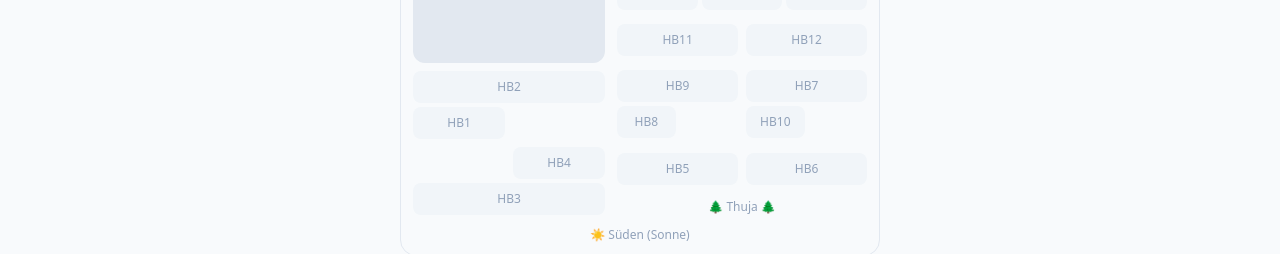
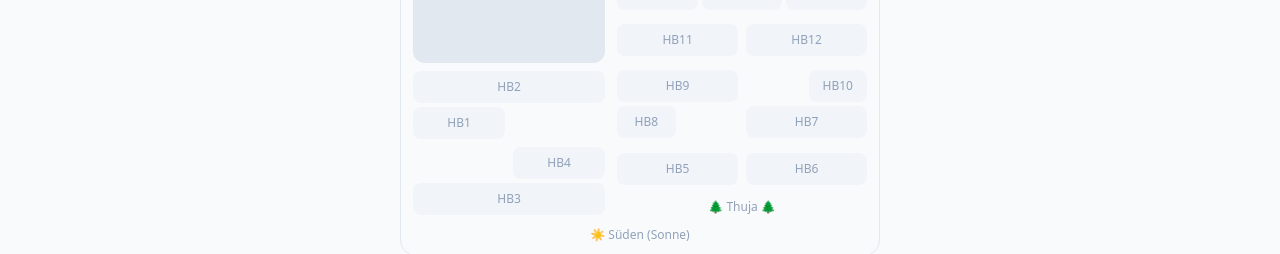
Before and after one commit to HundeSohnJr/dacha-app, a React (Vite) app: page /beete in a window 1280 px wide. Shown: the part 283-537 px from the top of the page. Built offline with nearby package versions, Linux system fonts and the light colour scheme; no server answers; the database is empty; sample sign-in values are in the browser's storage.

Commit message:
fix: HB10 small top-right, HB7 wide bottom (shape swap, positions kept)

```diff
--- a/src/pages/Beete.jsx
+++ b/src/pages/Beete.jsx
@@ -79,13 +79,13 @@ export default function Beete() {
                   <div />
                 </div>
               </div>
-              {/* Right: HB7 wide on top, HB10 below-left */}
+              {/* Right: HB10 small top-right, HB7 wide bottom */}
               <div>
-                <Card name="HB7" />
-                <div className="grid grid-cols-2 gap-1 mt-1">
+                <div className="grid grid-cols-2 gap-1">
+                  <div />
                   <Card name="HB10" />
-                  <div />
                 </div>
+                <div className="mt-1"><Card name="HB7" /></div>
               </div>
             </div>
 
```
